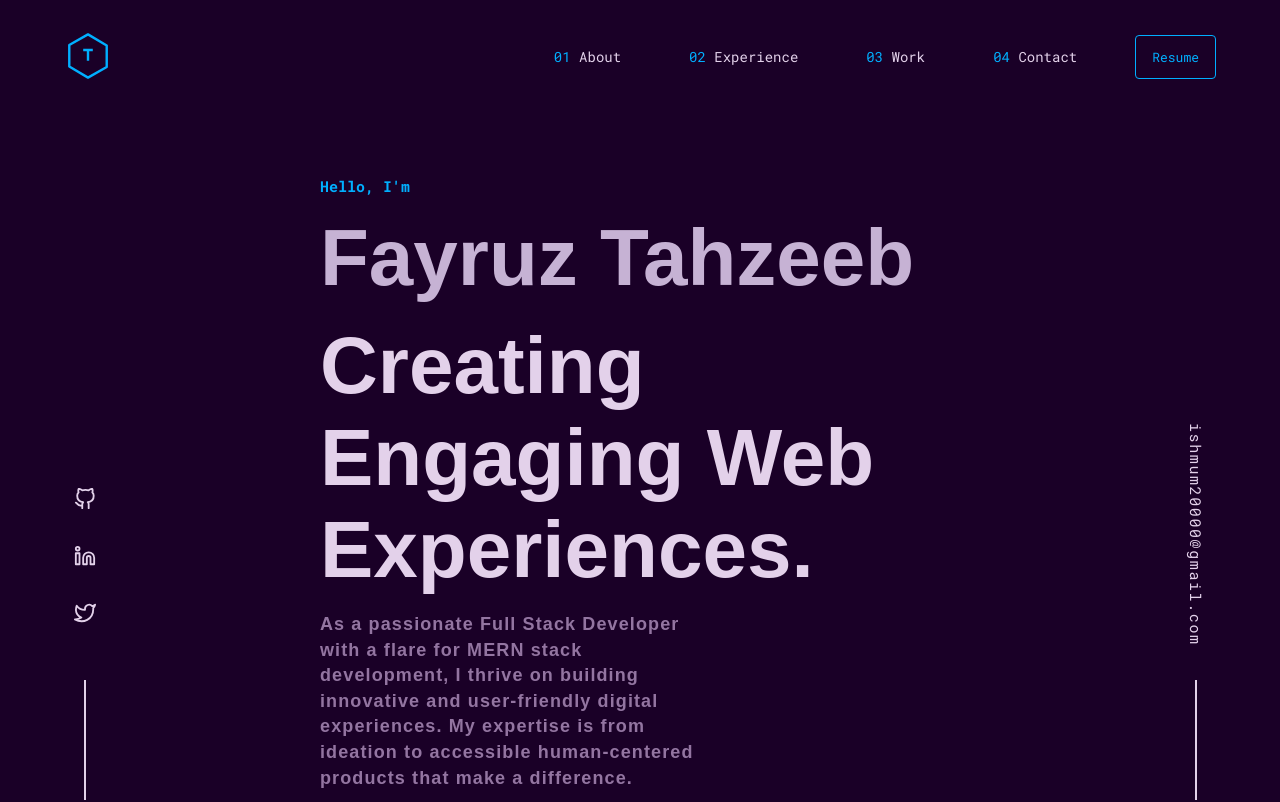
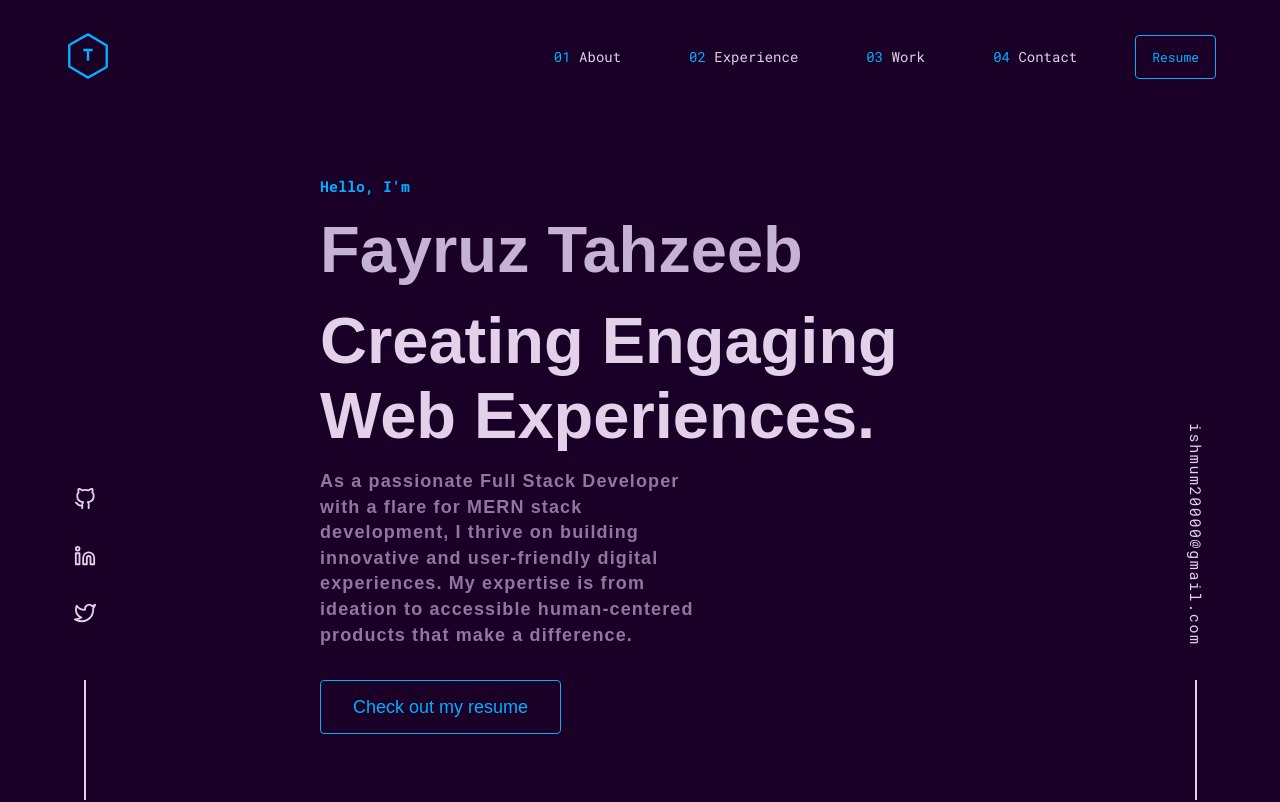
Before and after one commit to ishmumr7/portfolio, a Next.js app: page / in a window 1280 px wide. Shown: the top 802 px of the page. Built offline with nearby package versions, Linux system fonts and the light colour scheme.

Commit message:
Update text giant size

```diff
--- a/src/scss/_variables.scss
+++ b/src/scss/_variables.scss
@@ -7,7 +7,7 @@
 	--tlarge2: 22px;
 	--txlarge: 25px;
 	--tx2large: 32px;
-	--tgiant: clamp(40px, 8vw, 80px);
+	--tgiant: clamp(40px, 8vw, 65px);
 	@media screen and (max-width: 480px) {
 		--tx2large: 25px;
 		// --tgiant: 40px;
```
